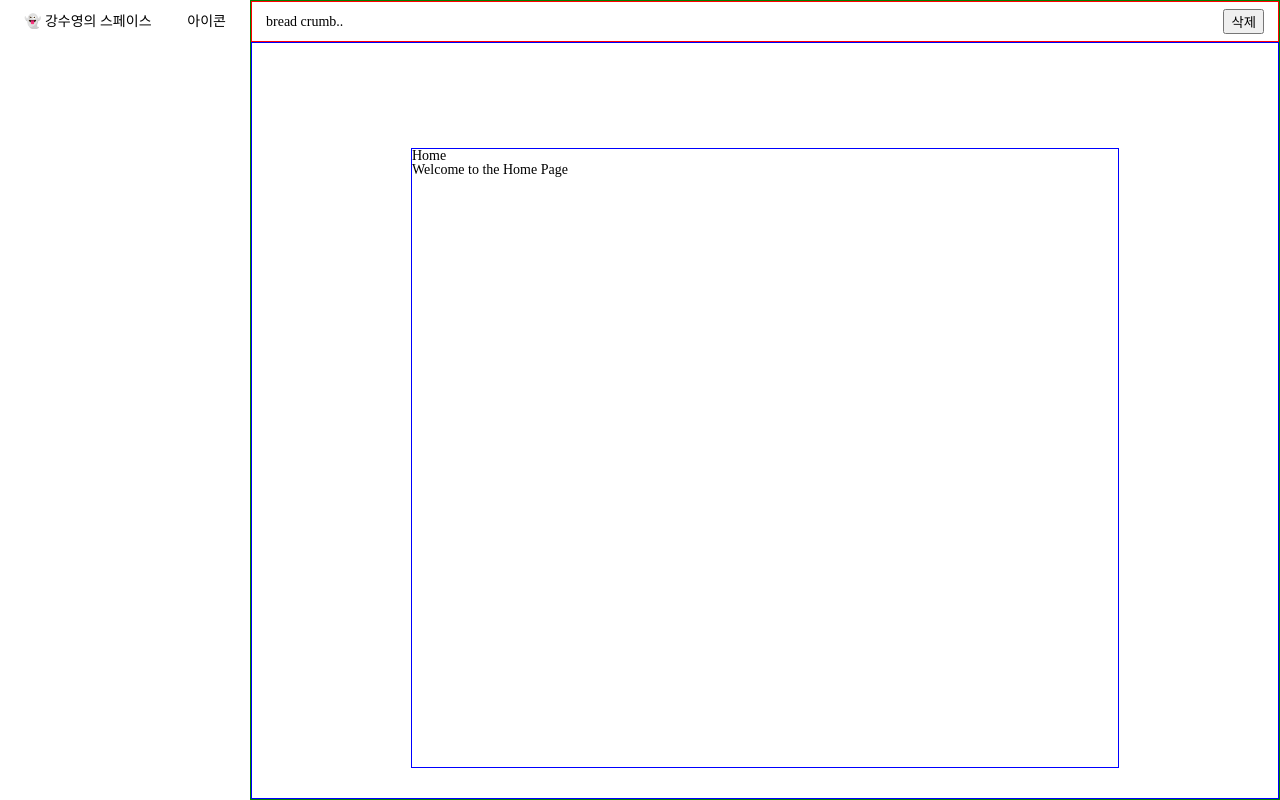
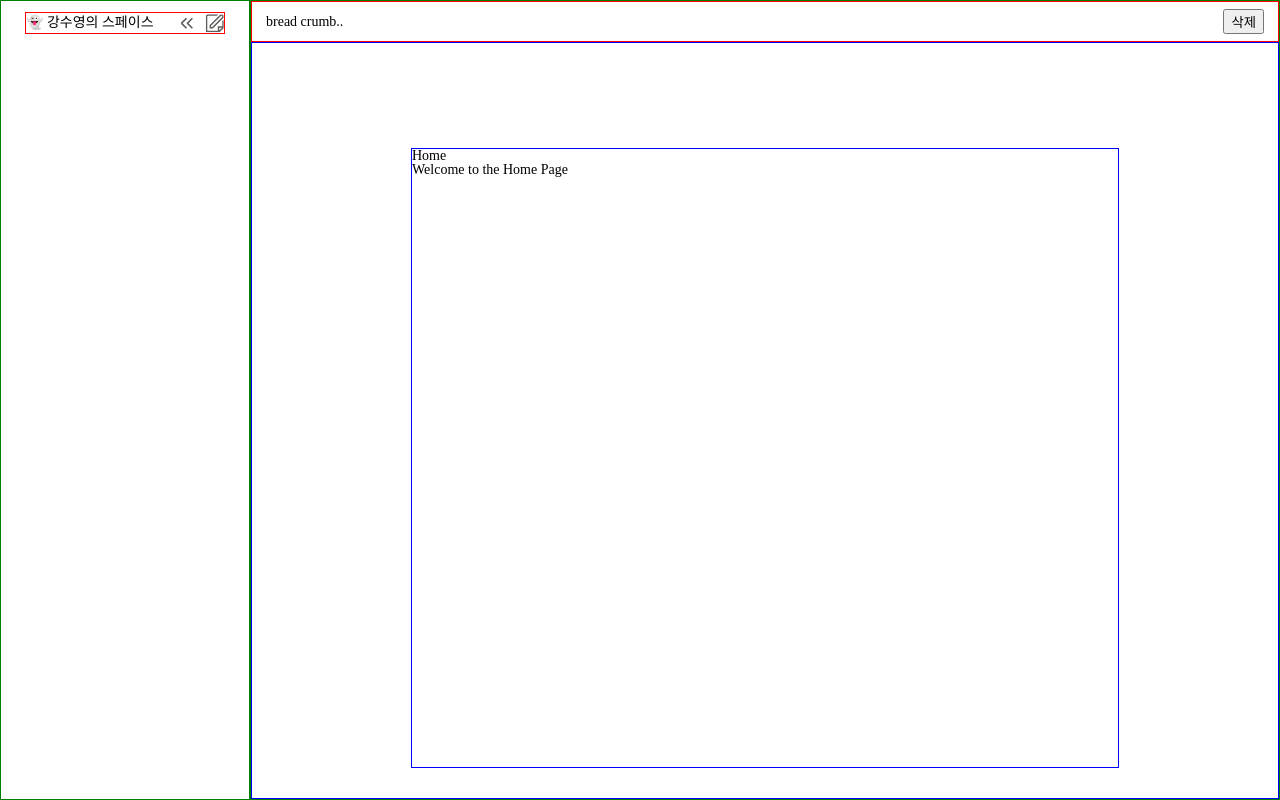
Before and after one commit to lactofreee/notion-clone, a website with bundled scripts: page index.html in a window 1280 px wide. Built offline with nearby package versions, Linux system fonts and the light colour scheme; no server answers.

Commit message:
✨ featt : sidebar 숨기기 구현

```diff
--- a/index.html
+++ b/index.html
@@ -8,12 +8,25 @@
   </head>
   <body class="screen">
     <!-- 사이드바 -->
-    <header class="screen__sidebar">
+    <header class="screen__sidebar" id="sidebar">
       <!-- 사용자 -->
       <div class="sidebar__pageTitle">
         <div class="sidebar__titleContainer">
           <div>👻 강수영의 스페이스</div>
-          <div>아이콘</div>
+          <div class="red sidebar__iconWrap">
+            <button class="sideBar__hideButton" id="sideBar__hideButton">
+              <img
+                src="./src/asset/sideBar-hide.svg"
+                alt="sideBar-hide"
+                class="sidebar_icon"
+              />
+            </button>
+            <img
+              src="./src/asset/edit.svg"
+              alt="edit_btn"
+              class="sidebar_icon"
+            />
+          </div>
         </div>
       </div>
       <nav id="sidebar__menuWrapper" class="sidebar__menuWrapper"></nav>
@@ -29,5 +42,6 @@
       </section>
     </main>
     <script type="module" src="./src/main.js"></script>
+    <script type="module" src="./src/components/Sidebar.js"></script>
   </body>
 </html>
--- /dev/null
+++ b/src/components/Sidebar.js
@@ -0,0 +1,10 @@
+// 사이드바 숨이는 함수
+const sideBarHide = () => {
+  const sideBar = document.getElementById("sidebar");
+  const hideButton = document.getElementById("sideBar__hideButton");
+  hideButton.addEventListener("click", () => {
+    console.log("hi");
+    sideBar.classList.toggle("sidebar__hide"); // 'hidden' 클래스를 추가/제거하여 사이드바를 숨기거나 나타냄
+  });
+};
+sideBarHide();
--- a/src/main.js
+++ b/src/main.js
@@ -3,7 +3,6 @@ import { router } from "./router/router.js";
 
 // 문서 목록 불러오기 및 초기화
 document.addEventListener("DOMContentLoaded", () => {
-
   // 초기 라우팅 설정
   router();
 
--- a/src/router/router.js
+++ b/src/router/router.js
@@ -18,3 +18,4 @@ export const navigate = (path) => {
 
 // 초기 이벤트 리스너
 window.addEventListener("popstate", router);
+document.addEventListener("DOMContentLoaded", router);
--- a/styles/main.css
+++ b/styles/main.css
@@ -159,16 +159,16 @@ textarea:focus {
 
 /* 사이드 바 ---------------------------------- */
 .screen__sidebar {
-  /* border: 1px solid red; */
+  position: relative;
   width: 250px;
   min-width: 250px; /* flex-shrink 방지 */
   transition: width 0.3s ease;
   background-color: var(--black100);
-  padding-inline: 8px;
-
   display: flex;
+  padding: 0 8px;
   flex-direction: column;
   gap: 1.43rem;
+  border: 1px solid green;
 }
 .sidebar__pageTitle {
   display: flex;
@@ -178,9 +178,11 @@ textarea:focus {
   padding: 0.86rem 1rem;
 }
 .sidebar__titleContainer {
+  border: 1px solid red;
   width: 100%;
   display: flex;
   justify-content: space-between;
+  align-items: center;
 }
 .sidebar__menuWrapper {
   display: flex;
@@ -200,9 +202,8 @@ textarea:focus {
 }
 /* 사이드 바 ---------------------------------- */
 
-
 .screen__pageView {
-  flex : 1; /* 남은 공간 모두 차지 */
+  flex: 1; /* 남은 공간 모두 차지 */
   border: 1px solid green;
   display: flex;
   flex-direction: column;
@@ -226,3 +227,36 @@ textarea:focus {
   border: 1px solid blue;
   width: 708px;
 }
+
+/* 사이드바 아이콘 */
+.sideBar__hideButton {
+  box-sizing: border-box;
+  width: 20px;
+  height: 20px;
+  padding: 0;
+  border: none;
+
+  background: none;
+  cursor: pointer;
+}
+.sideBar__hideButton:hover {
+  background-color: black;
+  border-radius: 4px;
+}
+.sidebar__icon {
+  box-sizing: border-box;
+  width: fit-content;
+  height: fit-content;
+}
+.sidebar__iconWrap {
+  display: flex;
+  align-items: center;
+  gap: 8px;
+}
+/* 사이드바 숨기기 css */
+.sidebar__hide {
+  min-width: 0px;
+  width: 0px;
+  padding: 0px;
+  transform: translateX(-250px);
+}
```
